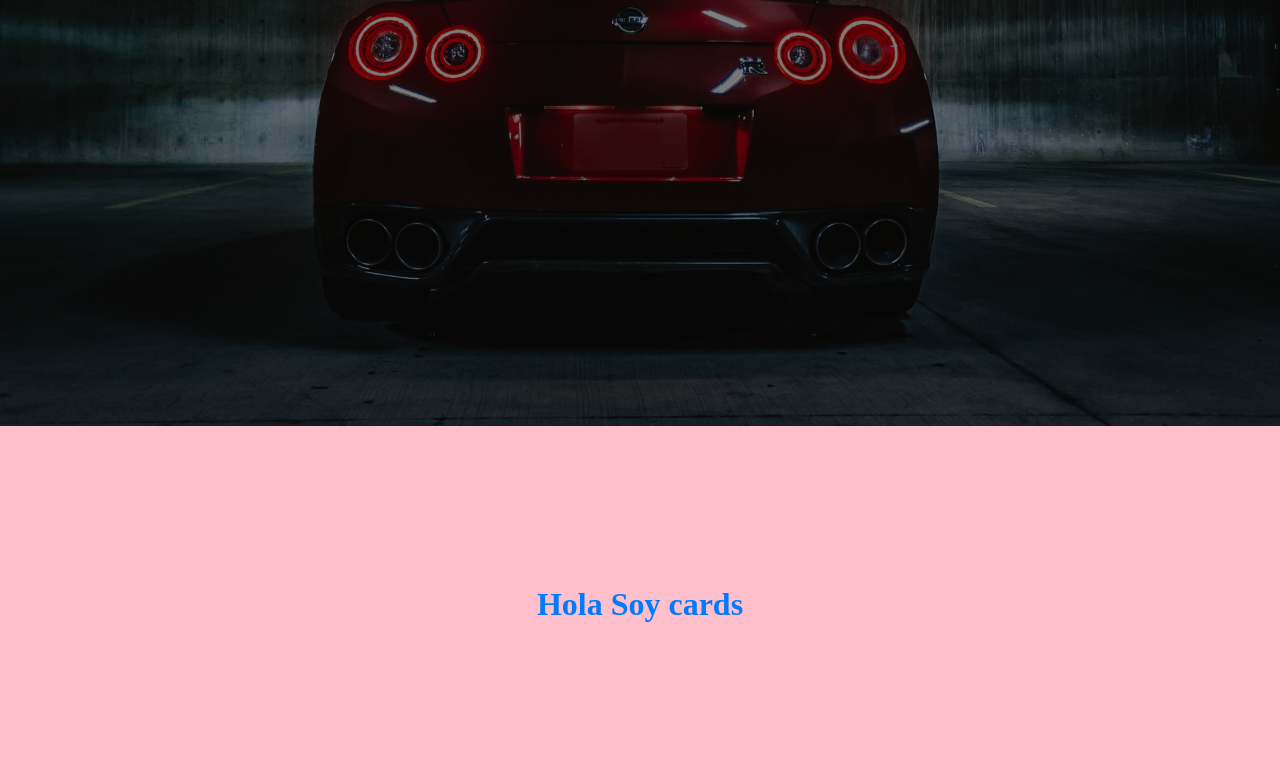
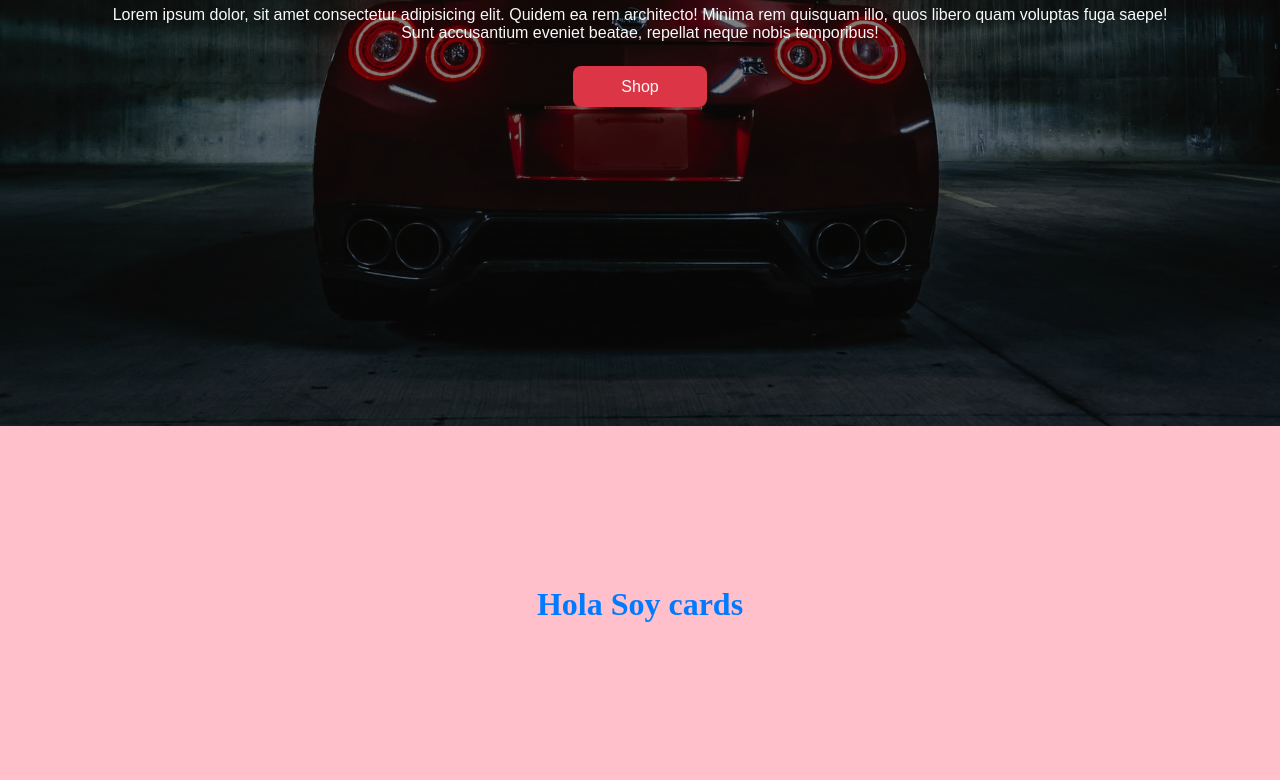
Before and after one commit to icei2021/proyecto-cars-mod3, a plain HTML site: page index.html in a window 1280 px wide. Shown: the part 374-1154 px from the top of the page. Drawn offline with Linux system fonts and the light colour scheme.

Commit message:
Solucionando detalle header

```diff
--- a/index.html
+++ b/index.html
@@ -29,7 +29,7 @@
         </nav>
         <!-- navigation -->
       </div>
-      <div class="container">
+      <div class="header-content container">
         <h1 class="header-title">
           Lorem ipsum dolor sit amet consectetur adipisicing.
         </h1>
```
